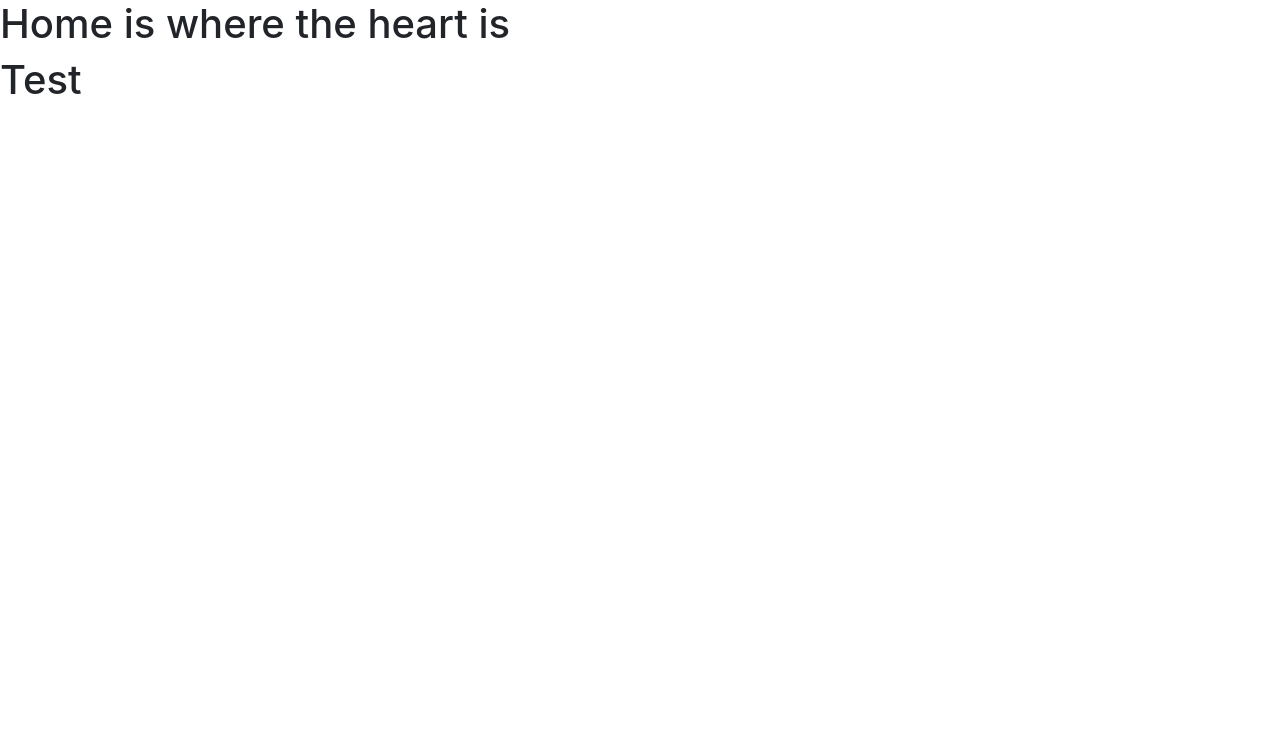
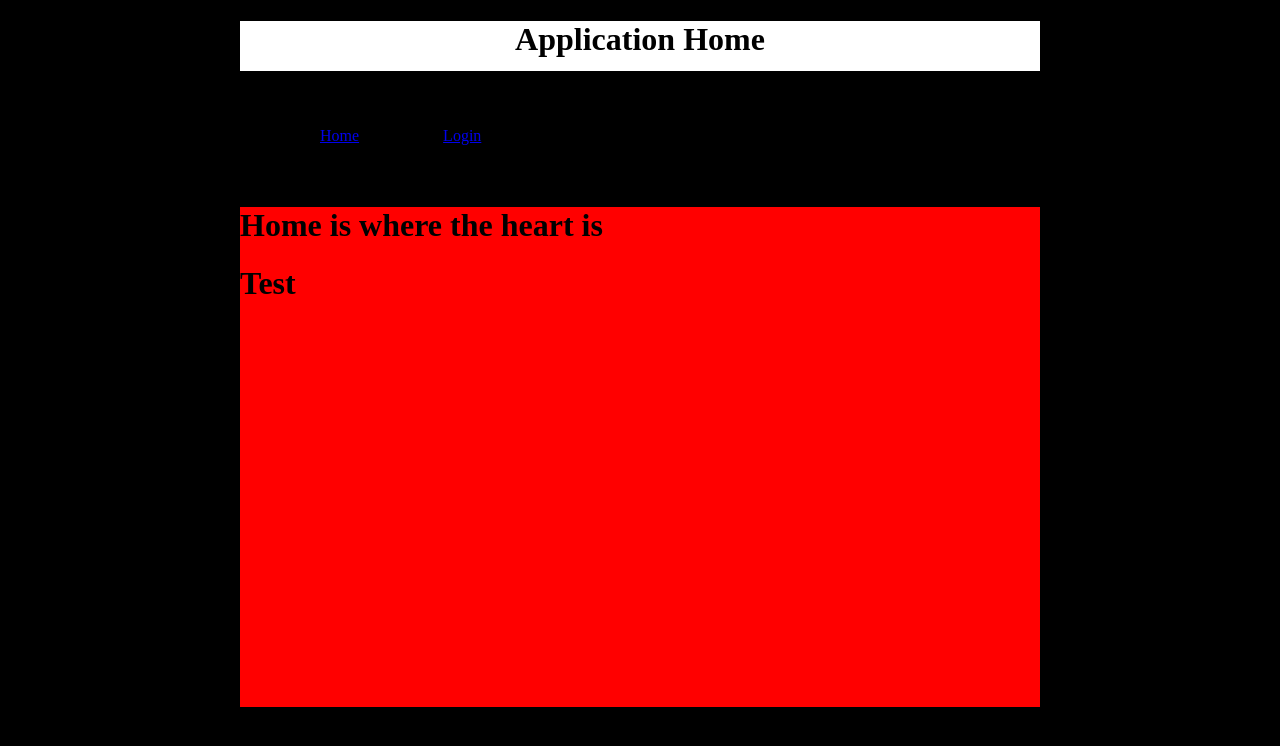
Before and after one commit to tensed/facetest, a Django app: page / in a window 1280 px wide. Shown: the top 746 px of the page. Run offline with Django 3.2, Linux system fonts and the light colour scheme; some libraries are stand-ins or nearby versions.

Commit message:
Modification of templates

```diff
--- a/login/templates/login/template.html
+++ b/login/templates/login/template.html
@@ -4,14 +4,23 @@
         <meta name="viewport" content="width=device-width, initial-scale=1, shrink-to-fit=no">
 
         <!-- Bootstrap CSS -->
-        <link rel="stylesheet" href="https://maxcdn.bootstrapcdn.com/bootstrap/4.0.0/css/bootstrap.min.css" integrity="sha384-Gn5384xqQ1aoWXA+058RXPxPg6fy4IWvTNh0E263XmFcJlSAwiGgFAW/dAiS6JXm" crossorigin="anonymous"><title>
-
+        <link rel="stylesheet" href="../../styles/template.css"><title>
+Application
 </title></head>
 <body>
+    <header>
+       <h1>Application Home</h1>
+    </header>
+    <div class="nav">
+        <ul>
+            <li><a href="/">Home</a></li>
+            <li><a href="/login">Login</a></li>
+        </ul>
+    </div>
+    <div class="content">
     {%block content%}
     {%endblock%}
-    <script src="https://code.jquery.com/jquery-3.2.1.slim.min.js" integrity="sha384-KJ3o2DKtIkvYIK3UENzmM7KCkRr/rE9/Qpg6aAZGJwFDMVNA/GpGFF93hXpG5KkN" crossorigin="anonymous"></script>
-    <script src="https://cdnjs.cloudflare.com/ajax/libs/popper.js/1.12.9/umd/popper.min.js" integrity="sha384-ApNbgh9B+Y1QKtv3Rn7W3mgPxhU9K/ScQsAP7hUibX39j7fakFPskvXusvfa0b4Q" crossorigin="anonymous"></script>
-    <script src="https://maxcdn.bootstrapcdn.com/bootstrap/4.0.0/js/bootstrap.min.js" integrity="sha384-JZR6Spejh4U02d8jOt6vLEHfe/JQGiRRSQQxSfFWpi1MquVdAyjUar5+76PVCmYl" crossorigin="anonymous"></script>
+
+    </div>
 </body>
 </html>
```
Also changed, not shown: login/styles/template.css (renamed from login/template.css).
